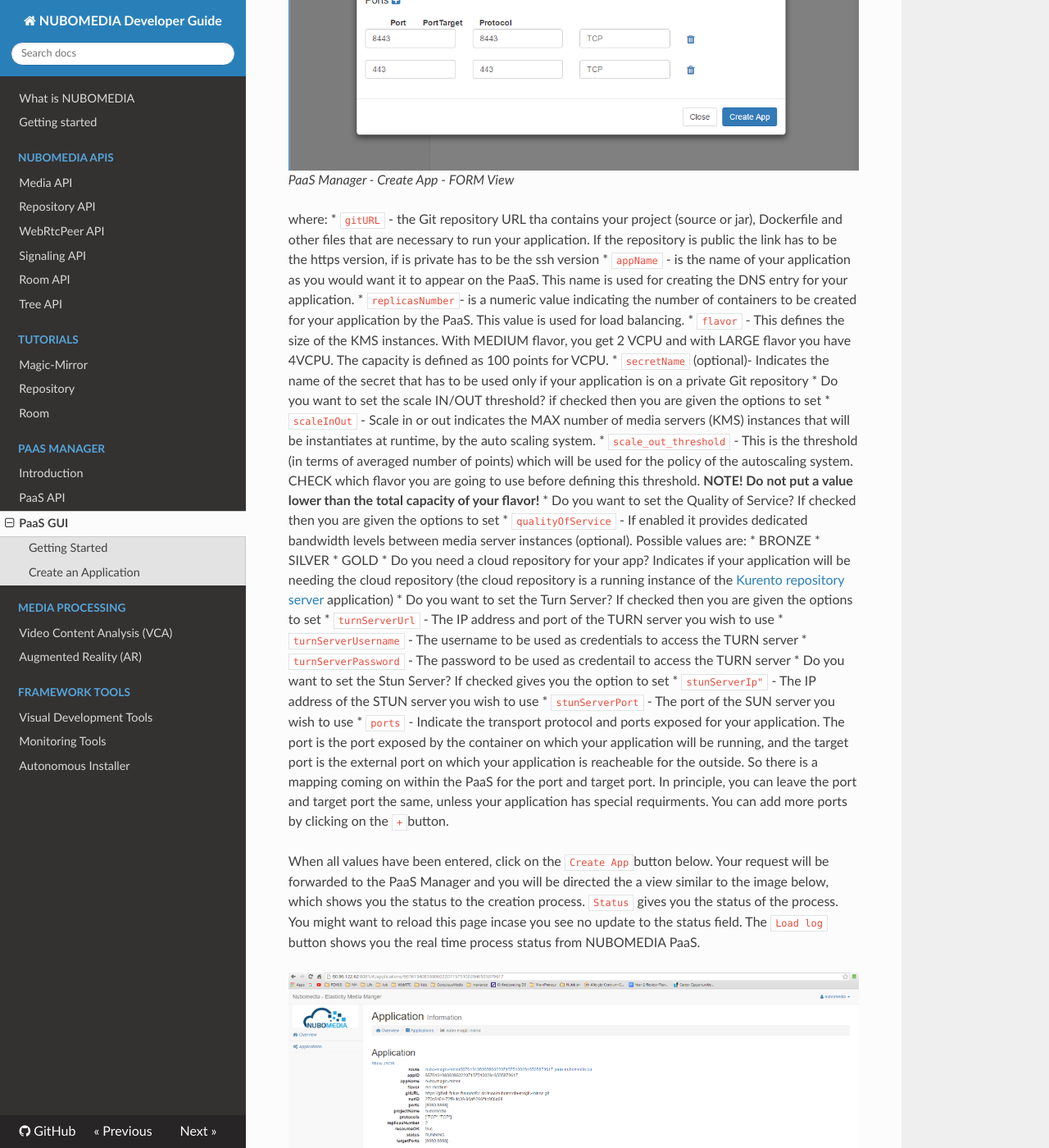
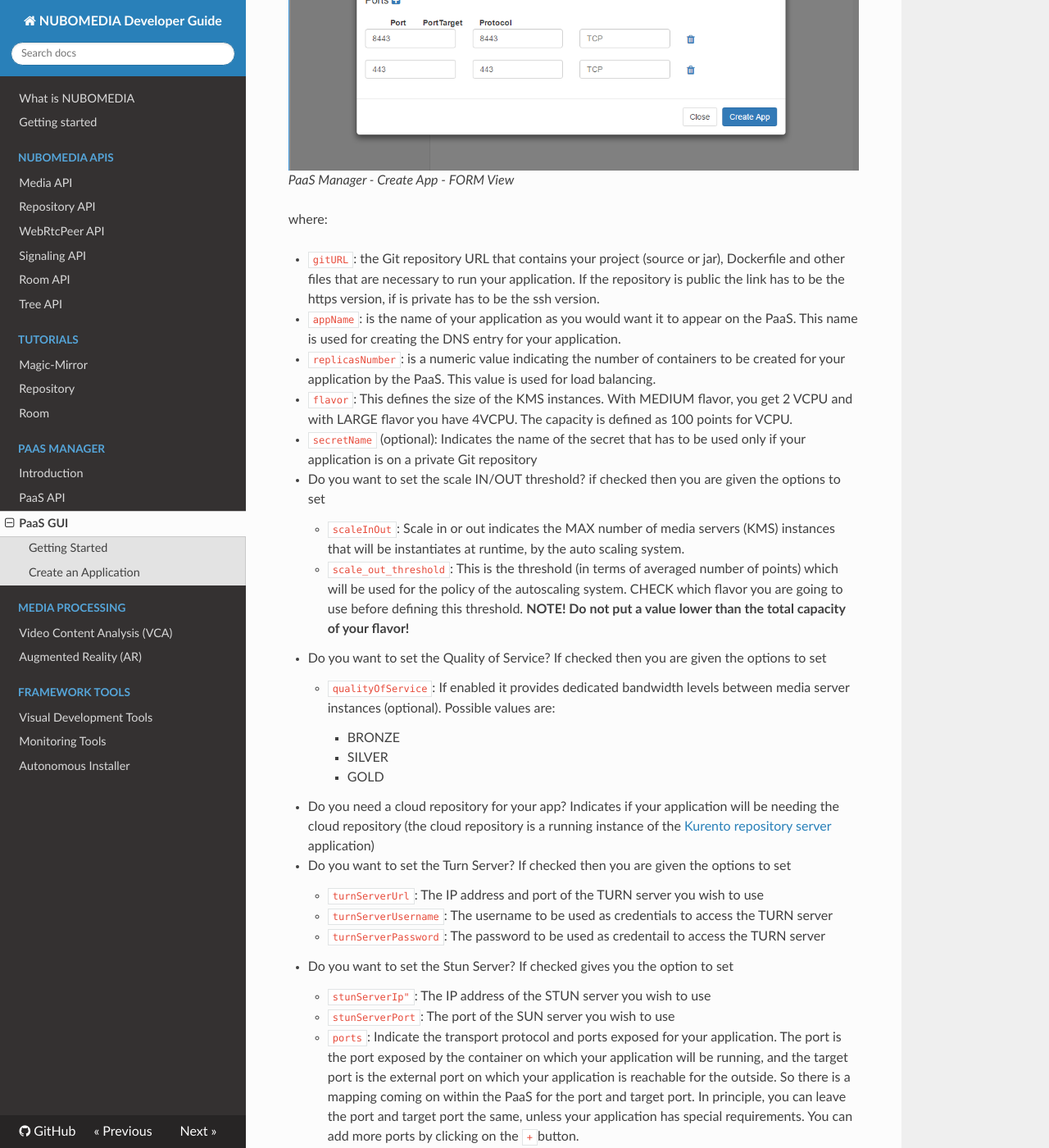
Before and after one commit to nubomedia/developer-guidelines, an MkDocs documentation site: the page built from docs/paas/paas-gui.md, in a window 1280 px wide and 1400 px high, scrolled down 2323 px. Shown: the whole window at 82% size. Built offline with MkDocs 1.6.1, drawn with Linux system fonts in a browser that asks for light colours; nearby versions of some CDN libraries; old or Windows-style settings are respelled for this version of MkDocs; some of the changed text lies outside the part shown.

Commit message:
Typo-fixes in PaaS GUI page

````diff
--- a/docs/paas/paas-gui.md
+++ b/docs/paas/paas-gui.md
@@ -6,7 +6,6 @@ This documentation describes how to use the PaaS Manager via the esposed REST AP
 Information on how to access the PaaS Manager interface and credentials needed can be found here: [URL]( https://www.nubomedia.eu/redmine/projects/nubomedia/wiki/Accessing_NUBOMEDIA_PaaS). If you want access to the platform [contact us](mailto:nubomedia-dev@googlegroups.com).
 
 Once logged in, on the start view, you should see a blue box with the number of already deployed applications. Click on ```View Details```. Alternatively on the left hand side menu click on ```Applications```. On the next mask above, there is a button ```Create App```. The next section explains in details the procedure on creating your application.
-
 
 ![PaaS Manager Gui - Start View](../img/paas_manager_gui.png)
 *PaaS Manger - Start View*
@@ -25,32 +24,52 @@ For the FORM view, you should see a mask similar to the image below.
 *PaaS Manager - Create App - FORM View*
 
 where:
-* ```gitURL``` - the Git repository URL tha contains your project (source or jar), Dockerfile and other files that are necessary to run your application. If the repository is public the link has to be the https version, if is private has to be the ssh version
-*  ```appName``` - is the name of your application as you would want it to appear on the PaaS. This name is used for creating the DNS entry for your application.
-* ```replicasNumber```- is a numeric value indicating the number of containers to be created for your application by the PaaS. This value is used for load balancing.
-*  ```flavor``` - This defines the size of the KMS instances. With MEDIUM flavor, you get 2 VCPU and with LARGE flavor you have 4VCPU. The capacity is defined as 100 points for VCPU.
-*  ```secretName``` (optional)- Indicates the name of the secret that has to be used only if your application is on a private Git repository
-*  Do you want to set the scale IN/OUT threshold? if checked then you are given the options to set
-  * ```scaleInOut``` - Scale in or out indicates the MAX number of media servers (KMS) instances that will be instantiates at runtime, by the auto scaling system.
-  * ```scale_out_threshold``` - This is the threshold (in terms of averaged number of points) which will be used for the policy of the autoscaling system. CHECK which flavor you are going to use before defining this threshold. **NOTE! Do not put a value lower than the total capacity of your flavor!**
-* Do you want to set the Quality of Service? If checked then you are given the options to set
-  * ```qualityOfService``` -  If enabled it provides dedicated bandwidth levels between media server instances (optional). Possible values are:
-	  * BRONZE
-	  * SILVER
-	  * GOLD
-* Do you need a cloud repository for your app? Indicates if your application will be needing the cloud repository (the cloud repository is a running instance of the [Kurento repository server](http://doc-kurento-repository.readthedocs.org/en/latest/server.html) application)
-* Do you want to set the Turn Server? If checked then you are given the options to set
-  * ```turnServerUrl``` - The IP address and port of the TURN server you wish to use
-  * ```turnServerUsername``` -  The username to be used as credentials to access the TURN server
-  * ```turnServerPassword``` -  The password to be used as credentail to access the TURN server
-* Do you want to set the Stun Server? If checked gives you the option to set
-  *  ```stunServerIp"``` - The IP address of the STUN server you wish to use
-  *  ```stunServerPort``` - The port of the SUN server you wish to use
-* ```ports``` - Indicate the transport protocol and ports exposed for your application. The port is the port exposed by the container on which  your application will be running, and the target port is the external port on which your application is reacheable for the outside. So there is a mapping coming on within the PaaS for the port and target port. In principle, you can leave the port and target port the same, unless your application has special requirments. You can add more ports by clicking on the ```+```button.
 
-When all values have been entered, click on the ```Create App```button below. Your request will be forwarded to the PaaS Manager and you will be directed the a view similar to the image below, which shows you the status to the creation process. ```Status``` gives you the status of the process. You might want to reload this page incase you see no update to the status field. The ```Load log``` button shows you the real time process status from NUBOMEDIA PaaS.
+- ```gitURL```: the Git repository URL that contains your project (source or jar), Dockerfile and other files that are necessary to run your application. If the repository is public the link has to be the https version, if is private has to be the ssh version.
 
-![PaaS Manager Gui - Start View](../img/deployed application.png)
+-  ```appName```: is the name of your application as you would want it to appear on the PaaS. This name is used for creating the DNS entry for your application.
+
+- ```replicasNumber```: is a numeric value indicating the number of containers to be created for your application by the PaaS. This value is used for load balancing.
+
+-  ```flavor```:  This defines the size of the KMS instances. With MEDIUM flavor, you get 2 VCPU and with LARGE flavor you have 4VCPU. The capacity is defined as 100 points for VCPU.
+
+-  ```secretName``` (optional): Indicates the name of the secret that has to be used only if your application is on a private Git repository
+
+-  Do you want to set the scale IN/OUT threshold? if checked then you are given the options to set
+
+    - ```scaleInOut```: Scale in or out indicates the MAX number of media servers (KMS) instances that will be instantiates at runtime, by the auto scaling system.
+
+    - ```scale_out_threshold```: This is the threshold (in terms of averaged number of points) which will be used for the policy of the autoscaling system. CHECK which flavor you are going to use before defining this threshold. **NOTE! Do not put a value lower than the total capacity of your flavor!**
+
+- Do you want to set the Quality of Service? If checked then you are given the options to set
+
+    - ```qualityOfService```:  If enabled it provides dedicated bandwidth levels between media server instances (optional). Possible values are:
+
+	    - BRONZE
+	    - SILVER
+	    - GOLD
+
+- Do you need a cloud repository for your app? Indicates if your application will be needing the cloud repository (the cloud repository is a running instance of the [Kurento repository server](http://doc-kurento-repository.readthedocs.org/en/latest/server.html) application)
+
+- Do you want to set the Turn Server? If checked then you are given the options to set
+
+    - ```turnServerUrl```: The IP address and port of the TURN server you wish to use
+
+    - ```turnServerUsername```: The username to be used as credentials to access the TURN server
+
+    - ```turnServerPassword```: The password to be used as credentail to access the TURN server
+
+- Do you want to set the Stun Server? If checked gives you the option to set
+
+    - ```stunServerIp"```: The IP address of the STUN server you wish to use
+
+    - ```stunServerPort```: The port of the SUN server you wish to use
+
+    - ```ports```: Indicate the transport protocol and ports exposed for your application. The port is the port exposed by the container on which  your application will be running, and the target port is the external port on which your application is reachable for the outside. So there is a mapping coming on within the PaaS for the port and target port. In principle, you can leave the port and target port the same, unless your application has special requirements. You can add more ports by clicking on the ```+```button.
+
+When all values have been entered, click on the ```Create App```button below. Your request will be forwarded to the PaaS Manager and you will be directed the a view similar to the image below, which shows you the status to the creation process. ```Status``` gives you the status of the process. You might want to reload this page in case you see no update to the status field. The ```Load log``` button shows you the real time process status from NUBOMEDIA PaaS.
+
+![PaaS Manager Gui - Start View](../img/deployed_application.png)
 *PaaS Manager - Create App - Creation status View*
 
 Once the Status = RUNNING, your application has been successfully deployed, and it is running on the PaaS. Click on  ```Applications``` -> ```app ID``` of your application. You should see the ```route`` under which your application is `reachable from the browser.
````
Also changed, not shown: docs/img/deployed_application.png (renamed from docs/img/deployed application.png).
